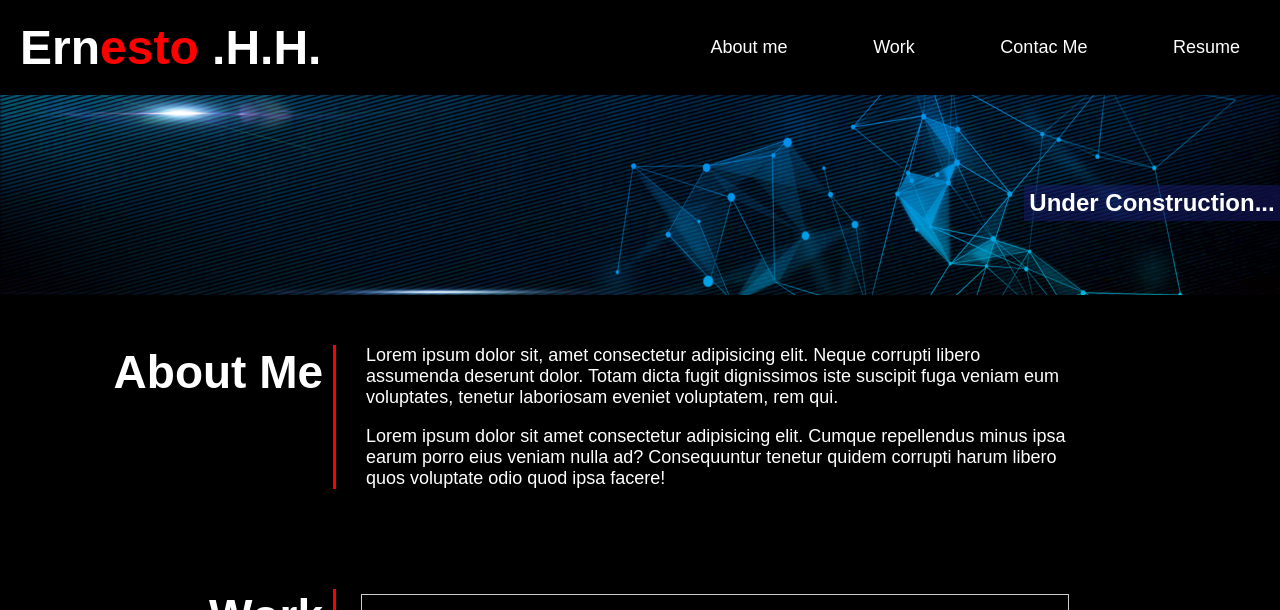
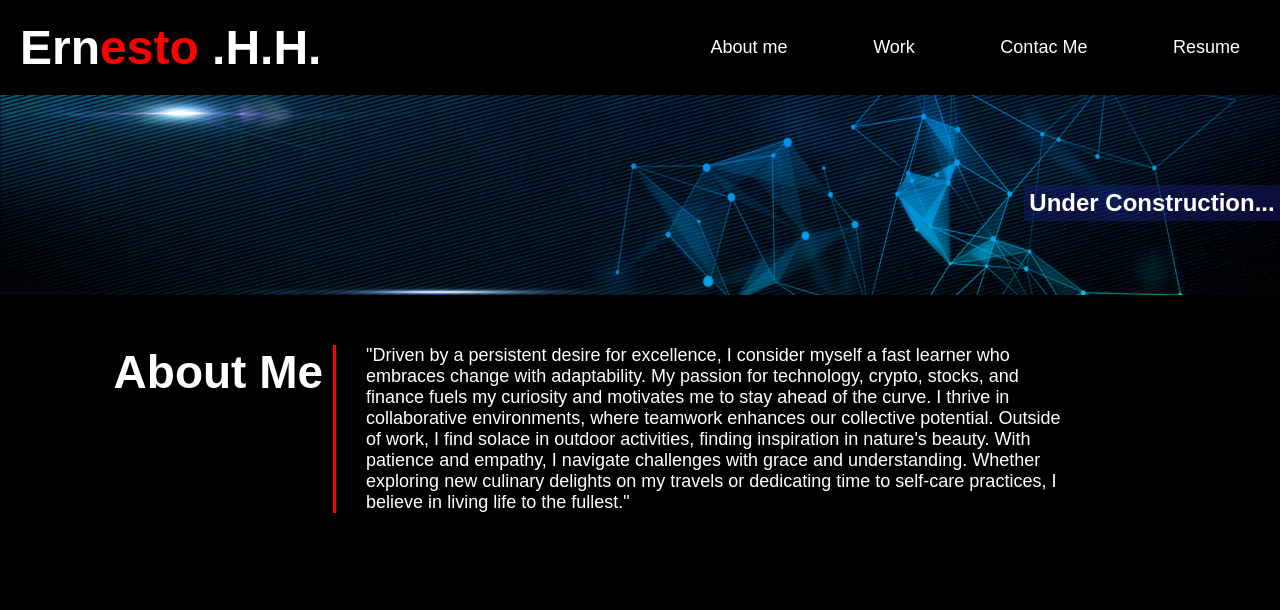
Before and after one commit to seokhh10/Portfolio, a plain HTML site: page index.html in a window 1280 px wide. Shown: the top 610 px of the page. Drawn offline with Linux system fonts and the light colour scheme.

Commit message:
finished section about me and readme file updated it.

```diff
--- a/index.html
+++ b/index.html
@@ -31,9 +31,8 @@
     <h3 id="about-me">About Me</h3>
 
       <div class="left-text">
-        <p>Lorem ipsum dolor sit, amet consectetur adipisicing elit. Neque corrupti libero assumenda deserunt dolor. Totam dicta fugit dignissimos iste suscipit fuga veniam eum voluptates, tenetur laboriosam eveniet voluptatem, rem qui.</p>
-      </br>
-        <p>Lorem ipsum dolor sit amet consectetur adipisicing elit. Cumque repellendus minus ipsa earum porro eius veniam nulla ad? Consequuntur tenetur quidem corrupti harum libero quos voluptate odio quod ipsa facere!</p>
+        <p>"Driven by a persistent desire for excellence, I consider myself a fast learner who embraces change with adaptability. My passion for technology, crypto, stocks, and finance fuels my curiosity and motivates me to stay ahead of the curve. I thrive in collaborative environments, where teamwork enhances our collective potential. Outside of work, I find solace in outdoor activities, finding inspiration in nature's beauty. With patience and empathy, I navigate challenges with grace and understanding. Whether exploring new culinary delights on my travels or dedicating time to self-care practices, I believe in living life to the fullest."</p>
+        <p></p>
       </div>
 </div>
 <!--projects link to the github-->
```
Also changed, not shown: 1 other file.
